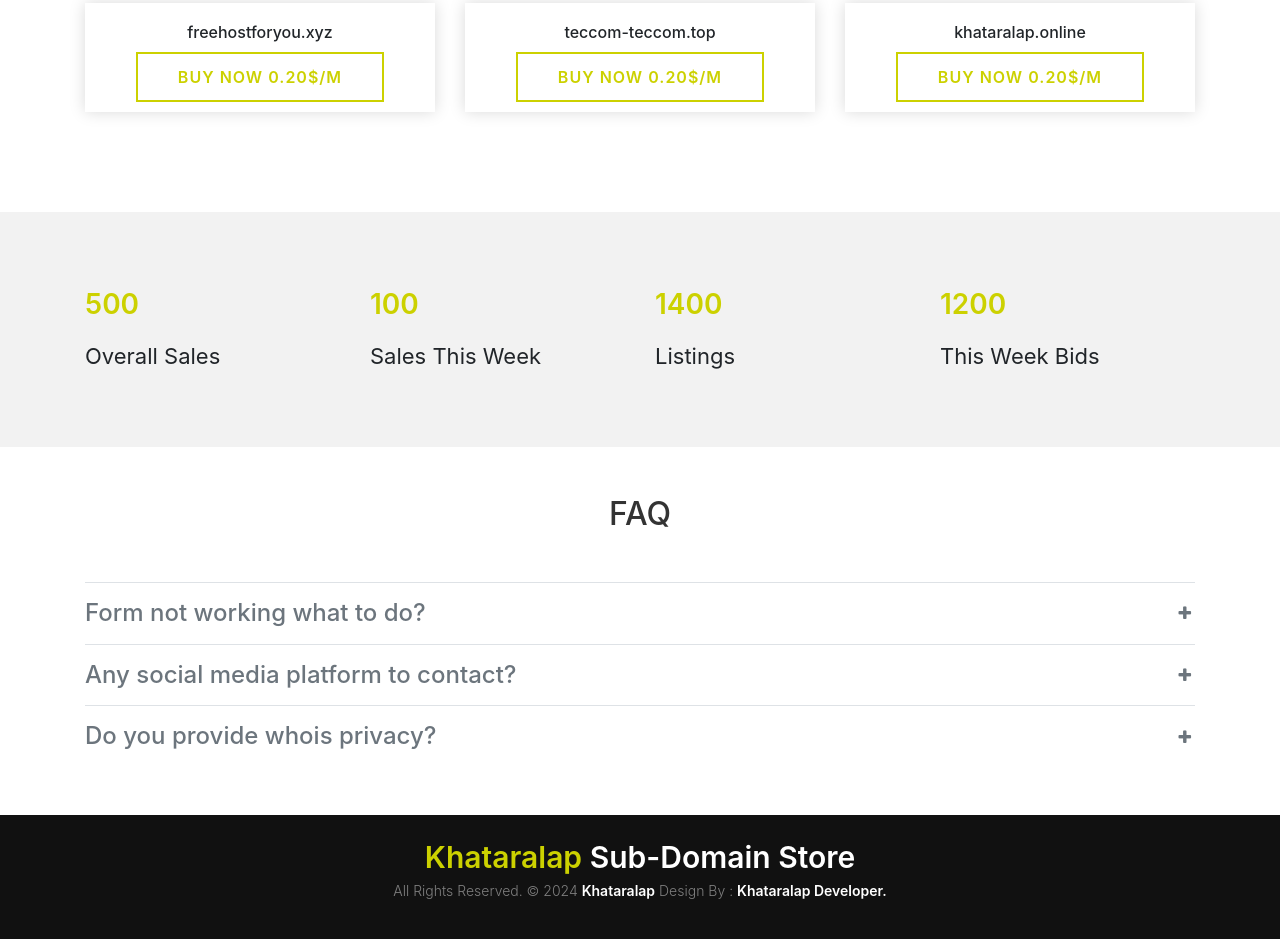
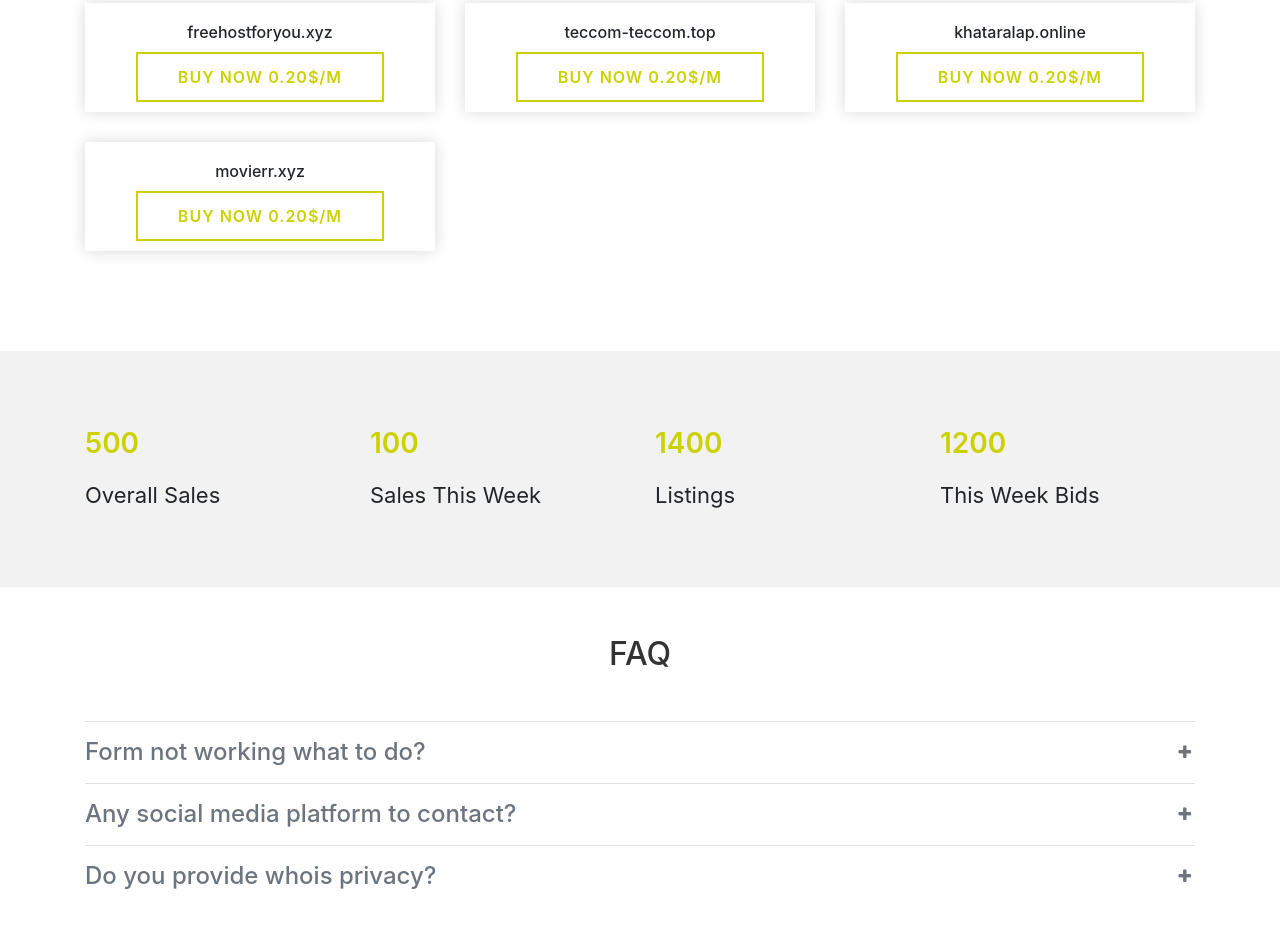
Before and after one commit to organkha/subdomain, a plain HTML site: page index.html in a window 1280 px wide. Shown: the part 965-1904 px from the top of the page. Drawn offline with nearby package versions, Linux system fonts and the light colour scheme.

Commit message:
Update index.html

```diff
--- a/index.html
+++ b/index.html
@@ -105,6 +105,13 @@
 					<a href="#" class="btn-style-one">Buy Now 0.20$/M</a>
 				</div>
 			</div>
+			<div class="col-md-4 col-sm-6">
+				<div class="dom-list">
+					<h6>movierr.xyz</h6>
+					<a href="#" class="btn-style-one">Buy Now 0.20$/M</a>
+				</div>
+			</div>
+
 
 		</div>
 	</div>
```
